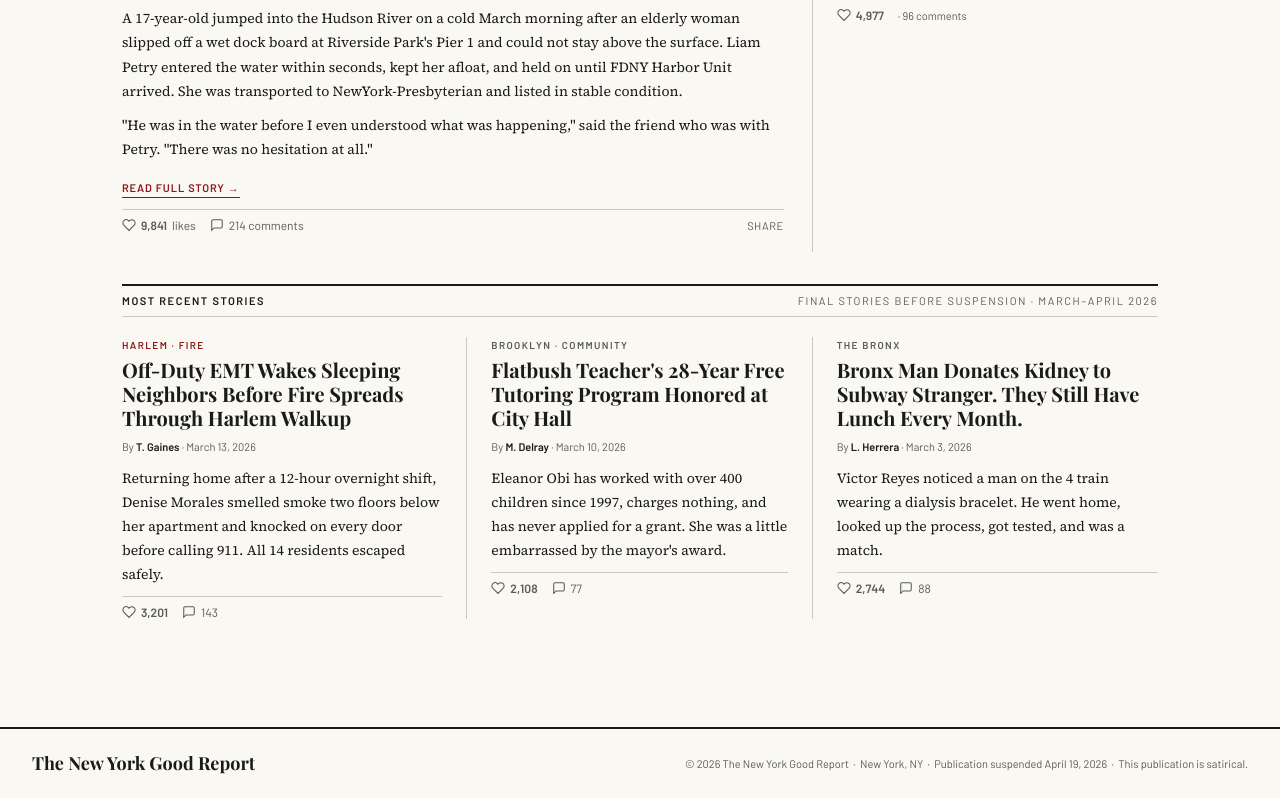
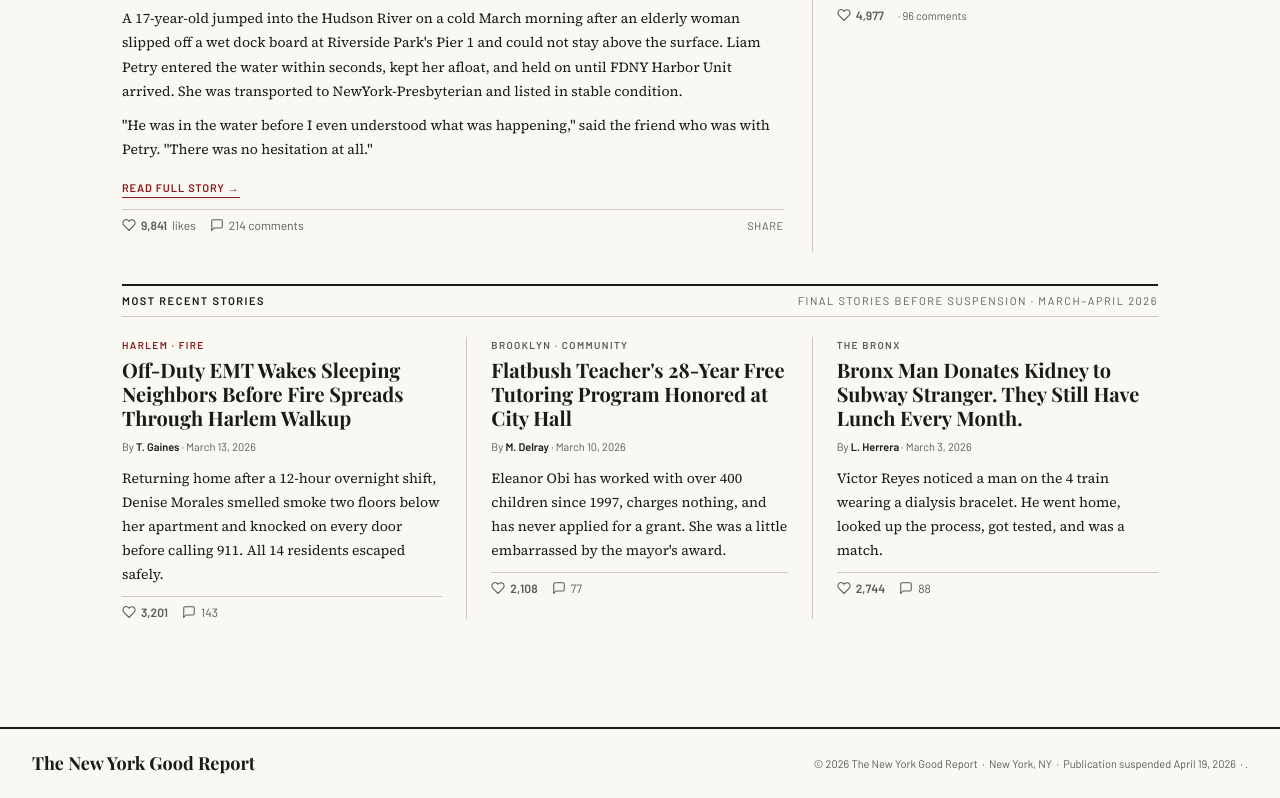
Before and after one commit to liampet/nygoodreport, a plain HTML site: page index.html in a window 1280 px wide. Shown: the part 955-1753 px from the top of the page. Drawn offline with nearby package versions, Linux system fonts and the light colour scheme; a web font is replaced by a local one.

Commit message:
Update index.html

```diff
--- a/index.html
+++ b/index.html
@@ -441,7 +441,7 @@ hr.rule{border:none;border-top:1px solid var(--rule);margin:14px 0;}
 
 <footer class="site-footer">
   <div class="site-footer-name">The New York Good Report</div>
-  <div class="site-footer-copy">© 2026 The New York Good Report &nbsp;·&nbsp; New York, NY &nbsp;·&nbsp; Publication suspended April 19, 2026 &nbsp;·&nbsp; This publication is satirical.</div>
+  <div class="site-footer-copy">© 2026 The New York Good Report &nbsp;·&nbsp; New York, NY &nbsp;·&nbsp; Publication suspended April 19, 2026 &nbsp;·&nbsp;.</div>
 </footer>
 
 <script>
```
